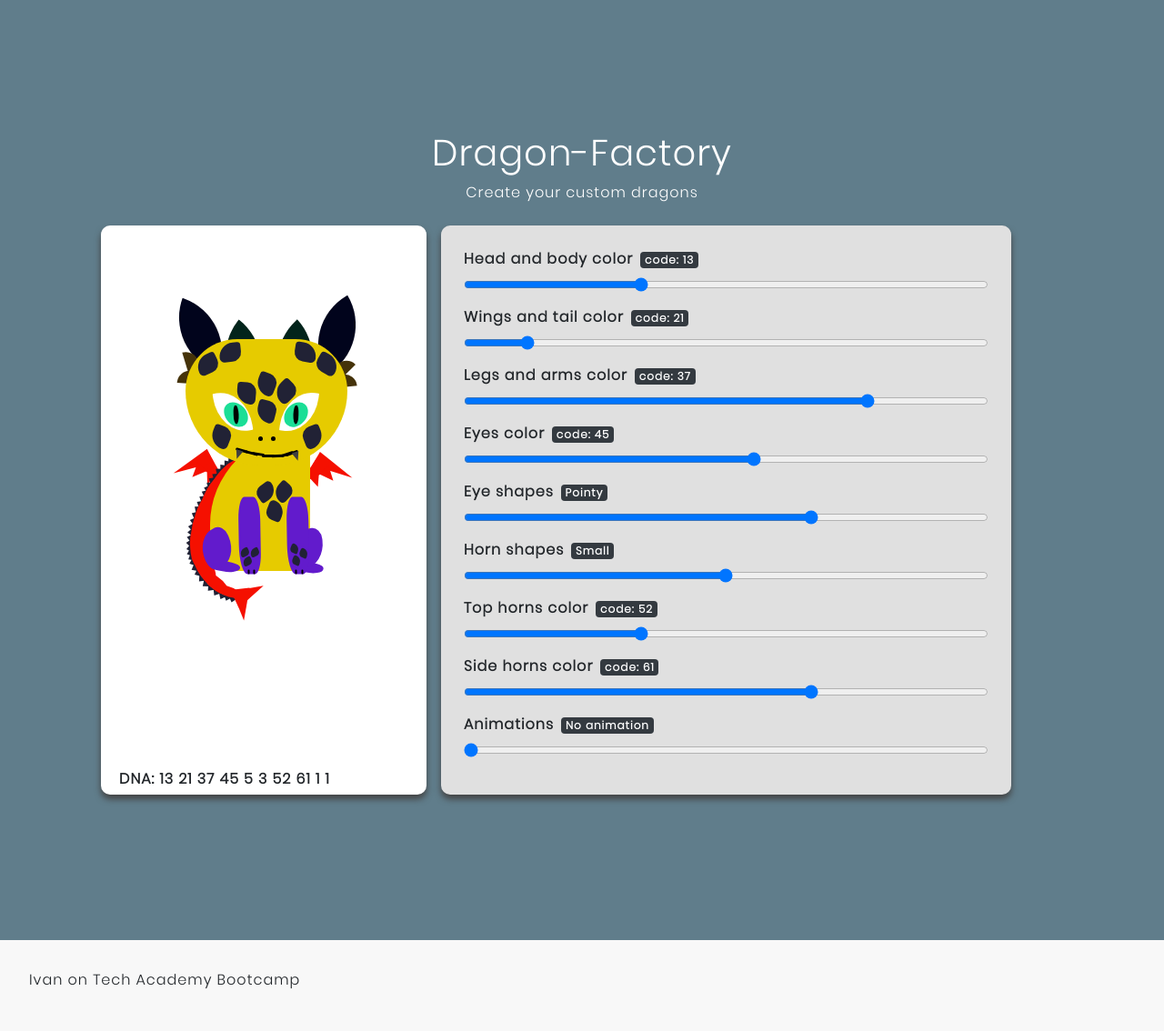
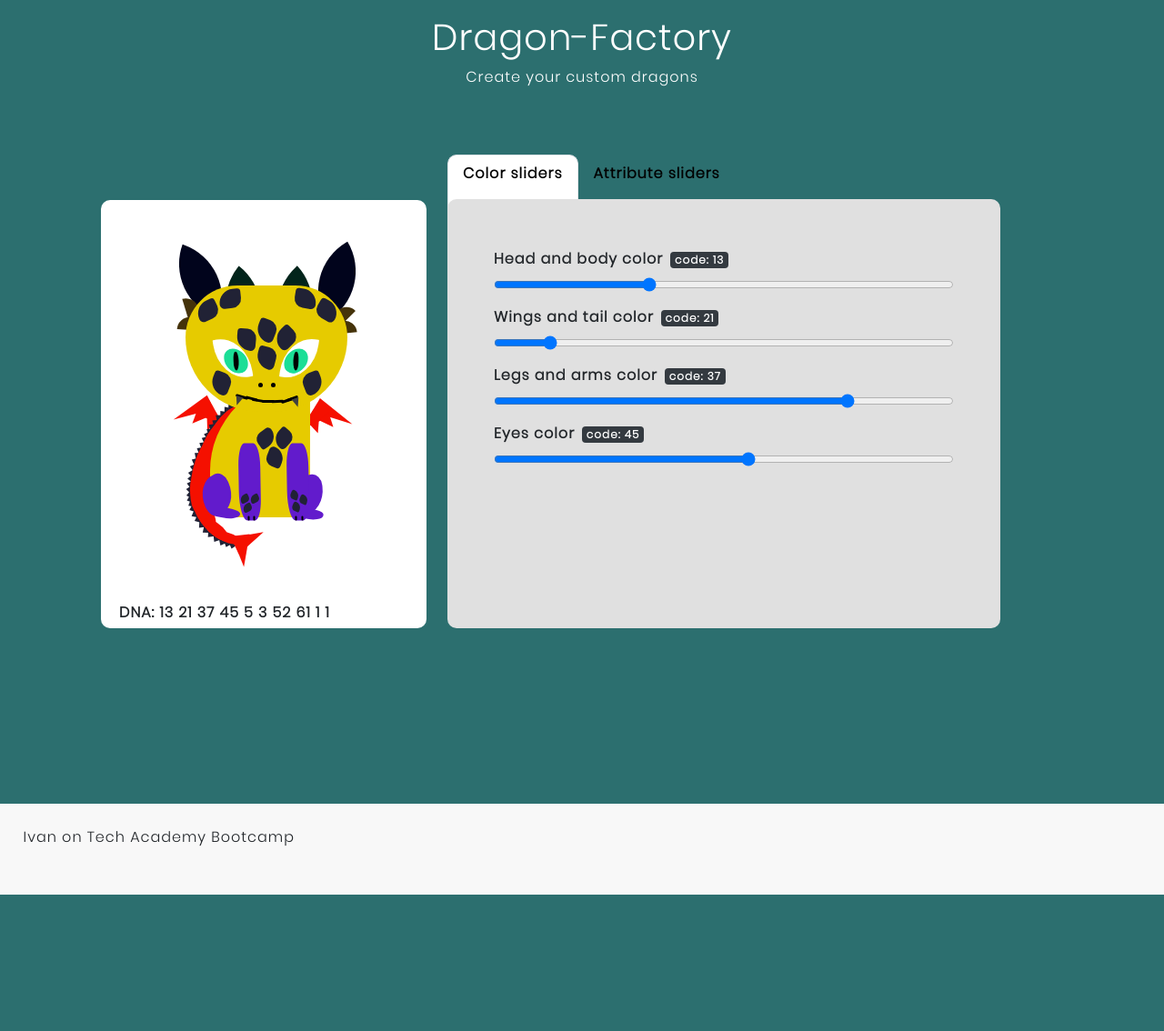
Before and after one commit to Markus-55/Markus-Dragons, a plain HTML site: page client/index.html in a window 1280 px wide. Shown: the whole page at 91% size. After the commit the page ends 984 px from the top, so only its background shows below. Drawn offline with Linux system fonts and the light colour scheme.

Commit message:
Working on tabs

```diff
--- a/client/assets/css/frontend.css
+++ b/client/assets/css/frontend.css
@@ -1,18 +1,48 @@
-*, *::before, *::after {
-    margin: 0;
-    padding: 0;
-    box-sizing: inherit;
+@font-face {
+  font-family: "Poppins";
+  src: url("Poppins-Light.ttf");
 }
+
 html {
   box-sizing: border-box;
   overflow-y: scroll;
 }
+
 body {
-    background: #607d8b;
-
+  background: #2c6f6f;
+  font-family: Poppins;
+  font-weight: 500;
+  letter-spacing: 1px;
 }
 
-.dragonBox {
+#headerId {
+  margin-top: -3%;
+  margin-bottom: 11%;
+}
+
+#tabId {
+  margin-left: 374px;
+  margin-right: 6%;
+  margin-top: -4%;
+  margin-bottom: -20%;
+  height: 63px;
+}
+
+#colorTab {
+  color: black;
+  font-weight: bold;
+  border-radius: 10px;
+  height: 135%;
+}
+
+#attributeTab {
+  color: black;
+  font-weight: bold;
+  border-radius: 10px;
+  height: 135%;
+}
+
+#dragonBox {
   background-color: #ffffff;
   border-radius: 10px;
   padding-top: 306px;
@@ -20,17 +50,46 @@ body {
   padding-bottom: 141px;
 }
 
-.dragonTributes {
-    padding: 25px;
+#colorSliders {
   background-color: #e0e0e0;
   border-radius: 10px;
+  margin-top: 7px;
+  width: 102%;
+  height: 472px;
+  padding: 51px;
+  padding-top: 54px;
+}
+
+#attributeSliders {
+  background-color: #e0e0e0;
+  border-radius: 10px;
+  margin-top: 7px;
+  width: 102%;
+  height: 472px;
+  padding: 51px;
+  padding-top: 54px;
 }
 
 .dnaDiv {
   position: absolute;
-    left:20px;
+  left: 20px;
   bottom: 5px;
+}
 
+#footer {
+  position: static;
+  bottom: 0;
+  width: 100%;
+  height: 100px;
+  padding: 2%;
+  background: #f8f8f8;
+  margin-top: 113px;
+}
+
+/**, *::before, *::after {
+    margin: 0;
+    padding: 0;
+    box-sizing: inherit;
 }
 
 .frontend {
@@ -85,15 +144,6 @@ body {
     margin-bottom: 120px;
 }
 
-footer {
-    position: static;
-    bottom: 0;
-    width: 100%;
-    height: 100px;
-    padding: 4vh;
-    background: #F8F8F8;
-}
-
 .featureBox {
 
     padding-left:30px;
@@ -125,7 +175,7 @@ footer {
 
 /* BUTTONS */
 
-.red-btn {
+/*.red-btn {
     background-image: -webkit-linear-gradient(0deg, #f14437 0%, #ed5b0d 99%);
     color: #ffffff;
     border-radius: 30px;
@@ -209,4 +259,4 @@ footer {
 	to {
 		transform: translateY(-2560px);
 	}
-}
+}*/
--- a/client/assets/css/mystyle.css
+++ b/client/assets/css/mystyle.css
@@ -1,17 +1,4 @@
-
-@font-face {
-  font-family: "Poppins";
-  src        : url("Poppins-Light.ttf");
-}
-
-body {
-  font-family: Poppins;
-  font-weight: 500;
-  letter-spacing: 1px;
-}
-
-
-.navbar-light {
+/*.navbar-light {
   background: #ffffff;
 }
 
@@ -31,26 +18,15 @@ html {
   text-align     : center;
 }
 
-p {
-  letter-spacing: 1px;
-}
-
-#message {
-  margin  : 10px;
-  position: fixed;
-  bottom  : 4rem;
-  z-index : 2000;
-  right   : 10px;
-}
-
 .pointer {
 
   cursor: pointer;
 
-}
+}*/
 
 /*  Alignment */
 
+/*
 .no-wrap {
   flex-wrap: nowrap;
 }
@@ -99,11 +75,11 @@ th {
 
 .show-block {
   display: inline-block;
-}
+}*/
 
 /* SIZING */
 
-.minw-05 {
+/*.minw-05 {
   width: 5%;
 }
 
@@ -165,11 +141,11 @@ th {
 
   min-height: 15vh;
 }
-
+*/
 
 /* BOXES */
 
-#results {
+/*#results {
 
   margin  : 10px;
   position: fixed;
@@ -180,7 +156,8 @@ th {
 
 
 /* TOOLTIP */
-.tooltip-btn {
+
+/*.tooltip-btn {
   padding-left    : 5px;
   padding-right   : 5px;
   padding-bottom  : 0px;
@@ -212,7 +189,7 @@ th {
 
 /* opacity */
 
-.opacity-on {
+/*.opacity-on {
 
   opacity: 0;
 }
@@ -243,7 +220,7 @@ th {
 
 /* TEXT ALIGMENT */
 
-
+/*
 .underline {
 
   text-decoration: underline;
@@ -279,7 +256,7 @@ th {
 
 /* SHADOW*/
 
-
+/*
 .light-shadow {
 
   text-shadow: 1px 2px 3px #8e8e8e;
@@ -292,6 +269,7 @@ th {
 
 /*BORDER*/
 
+/*
 .none-border {
   border: none;
 }
@@ -309,6 +287,7 @@ th {
 
 /* TRANSITIONS */
 
+/*
 .trans-fast {
   transition: all .75s ease;
 }
@@ -323,6 +302,7 @@ th {
 
 /* Text size */
 
+/*
 h4 {
   font-size: 1rem;
 }
@@ -334,6 +314,7 @@ h4 {
 
 /* Margin and padding */
 
+/*
 .m-0 {
   margin: 0px;
 }
@@ -488,6 +469,7 @@ h4 {
 
 /* EFFECTS ANIMATIONS */
 
+/*
 .reflex-box {
 
   -webkit-box-reflect: below 5px -webkit-gradient(linear, left top, left bottom, from(transparent), color-stop(0%, transparent), to(rgba(250, 250, 250, 0.2)))
--- a/client/assets/js/dragonSettings.js
+++ b/client/assets/js/dragonSettings.js
@@ -41,6 +41,9 @@ $(document).ready(function() {
 
   // Render the dragon with the default dna code
   renderDragon(defaultDnaCode);
+
+  renderColorSliders();
+  renderAttributeSliders();
 });
 
 // Make a function to get the dna
@@ -212,3 +215,17 @@ $("#animation").change(() => {
     animationVariations(animationVal, hornShapeVal);
   }
 })
+
+function renderColorSliders() {
+  $("#colorTab").click(function(){
+    $("#colorContent").tab("show");
+    $("#attributeContent").hide();
+  });
+}
+
+function renderAttributeSliders() {
+  $("#attributeTab").click(function(){
+    $("#attributeContent").tab("show");
+    $("#colorContent").hide();
+  });
+}
--- a/client/index.html
+++ b/client/index.html
@@ -18,14 +18,31 @@
 </head>
 
 <body>
-  <div class="container p-5" style="margin-top: 12vh; margin-bottom: 10vh;">
-    <div align="center">
+  <div class="container p-5">
+    <div class="row">
+      <div class="col-lg-12">
+        <div align="center" id="headerId">
           <h1 class="c-white">Dragon-Factory</h1>
           <p class="c-white">Create your custom dragons</p>
         </div>
+      </div>
+    </div>
 
     <div class="row">
-      <div class="col-lg-4 dragonBox m-2 light-b-shadow">
+      <div class="col-lg-12">
+        <ul class="nav nav-tabs" id="tabId" role="tablist">
+          <li class="nav-item" role="presentation">
+            <a class="nav-link active" id="colorTab" data-toggle="tab" href="#colorTab" role="tab" aria-controls="colorContent" aria-selected="true">Color sliders</a>
+          </li>
+          <li class="nav-item" role="presentation">
+            <a class="nav-link" id="attributeTab" data-toggle="tab" href="#attributeTab" role="tab" aria-controls="attributeContent" aria-selected="false">Attribute sliders</a>
+          </li>
+        </ul>
+      </div>
+    </div>
+
+    <div class="row">
+      <div class="col-lg-4 m-2" id="dragonBox">
 
         <!-- The dragon -->
         <div id="dragon">
@@ -193,7 +210,7 @@
             <span id="wingsTailDna"></span>
             <span id="legsArmsDna"></span>
             <span id="eyesDna"></span>
-            <!-- Dragon atributes -->
+            <!-- Dragon attributes -->
             <span id="eyeShapeDna"></span>
             <span id="hornShapeDna"></span>
             <span id="topHornsDna"></span>
@@ -204,11 +221,15 @@
         </div>
 
       </div>
-      <!-- Make a class column with dragon atributes margin 2 and light blue shadow -->
-      <div class="col-lg-7 dragonTributes m-2 light-b-shadow">
 
-        <!-- dragon colors -->
-        <div id="dragonColors">
+      <div class="col-lg-7">
+
+        <div class="tab-content" id="contentTabId">
+          <div class="tab-pane fade show active" id="colorContent" role="tabpanel" aria-labelledby="colorTab">
+
+            <!-- Sliders for attributes -->
+            <div id="colorSliders">
+
               <div class="form-group">
                 <!-- label with head and body color -->
                 <label for="headBodyColor"><b>Head and body color</b><span class="badge badge-dark ml-2" id="headBodyCode"></span></label>
@@ -236,6 +257,13 @@
                 <!-- Make an input slider with a minimum number 45 and max 54 -->
                 <input type="range" min="40" max="49" class="form-control-range" id="eyesColor">
               </div>
+            </div>
+          </div>
+
+          <div class="tab-pane fade" id="attributeContent" role="tabpanel" aria-labelledby="attributeTab">
+
+            <!-- Sliders for attributes -->
+            <div id="attributeSliders">
 
               <div class="form-group">
                 <!-- label with eye shapes -->
@@ -271,6 +299,10 @@
                 <!-- Make an input slider with a minimum number 1 and max 5 -->
                 <input type="range" min="1" max="5" class="form-control-range" id="animation">
               </div>
+            </div>
+
+          </div>
+        </div>
 
       </div>
 
@@ -279,8 +311,7 @@
   </div>
   <br>
 
-  </div>
-  <footer align="left">
+  <footer align="left" id="footer">
     <p>Ivan on Tech Academy Bootcamp</p>
   </footer>
 
```
Lines whose indentation alone changed are shown as unchanged.
